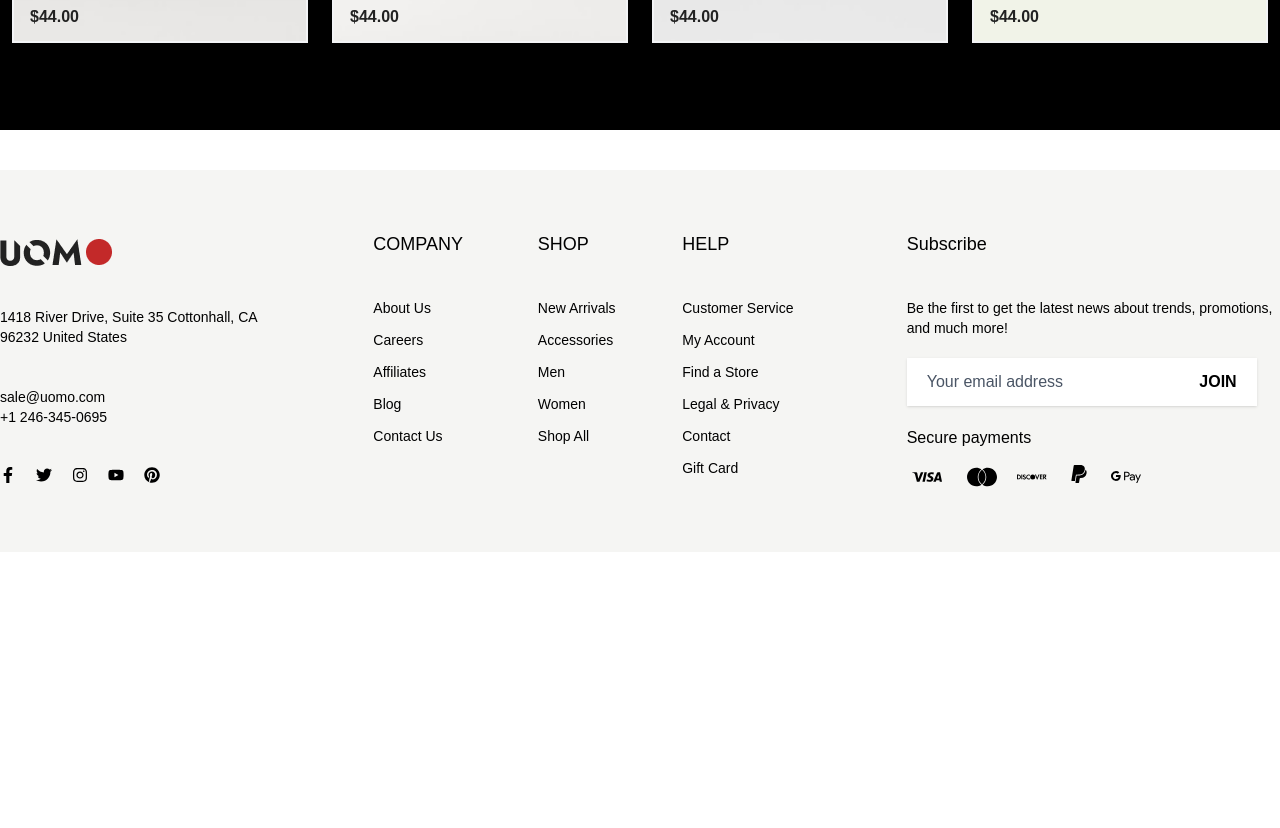
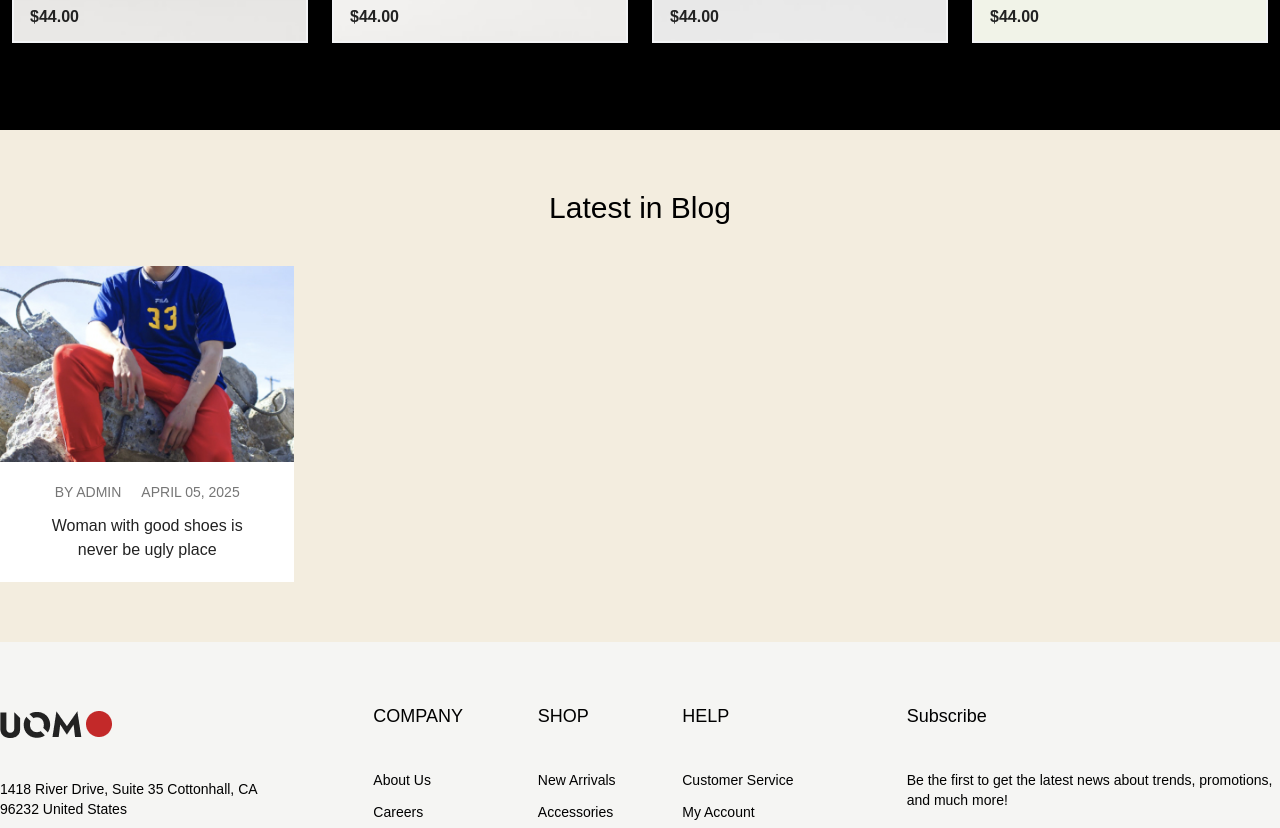
Before and after one commit to twahidulislamdev/uomo, a React (Vite) app: page / in a window 1280 px wide. Shown: the part 4820-5648 px from the top of the page. Before the commit the page ends 5372 px from the top, so only its background shows below. Built offline with nearby package versions, Linux system fonts and the light colour scheme.

Commit message:
add blog Section

```diff
--- a/src/components/LatestBlogCard.jsx
+++ b/src/components/LatestBlogCard.jsx
@@ -1,9 +1,26 @@
-import React from 'react'
+import React from "react";
+import Container from "./Container";
+import Image from "./Image";
+import Flex from "./Flex";
 
-const LatestBlogCard = () => {
+const LatestBlogCard = ({ imgSrc, imgAlt, adminTxt, dateTxt, pTxt }) => {
   return (
-    <div>LatestBlogCard</div>
-  )
-}
+    <>
+      <div className="w-[23%] bg-white ">
+        <img className="w-full " src={imgSrc} alt={imgAlt} />
 
-export default LatestBlogCard
+        <div className="w-full py-5 ">
+          <ul className="flex justify-center gap-x-5 ">
+            <li className="text-sm text-seconderyColor">{adminTxt}</li>
+            <li className="text-sm text-seconderyColor">{dateTxt}</li>
+          </ul>
+          <p className="text-base text-center m-auto text-mainColor w-2/3 pt-3">
+            {pTxt}
+          </p>
+        </div>
+      </div>
+    </>
+  );
+};
+
+export default LatestBlogCard;
--- /dev/null
+++ b/src/components/layouts/LatestBlog.jsx
@@ -0,0 +1,26 @@
+import React from "react";
+import LatestBlogCard from "../LatestBlogCard";
+import Container from "../Container";
+import Flex from "../Flex";
+import BlogOne from "../../assets/blogOne.png";
+
+const LatestBlog = () => {
+  return (
+    <>
+      <div className="py-15 bg-[#F3EDDF]  ">
+        <Container>
+            <h3 className="text-center text-3xl mb-10">Latest in Blog</h3>
+          <Flex>
+            <LatestBlogCard imgSrc={BlogOne} imgAlt={"Blog One"}
+            adminTxt={"BY ADMIN"}
+            dateTxt={"APRIL 05, 2025"}
+            pTxt={`Woman with good shoes is
+never be ugly place`} />
+          </Flex>
+        </Container>
+      </div>
+    </>
+  );
+};
+
+export default LatestBlog;
--- a/src/components/layouts/LimitedEdition.jsx
+++ b/src/components/layouts/LimitedEdition.jsx
@@ -17,7 +17,6 @@ import LimitedEditionCard from "../LimitedEditionCard";
 import TestiPrevArrow from "../TestiPrevArrow";
 import TestiNextArrow from "../TestiNextArrow";
 
-
 const LimitedEdition = () => {
   const settings = {
     dots: false,
@@ -32,9 +31,11 @@ const LimitedEdition = () => {
   };
   return (
     <>
-      <div className="bg-black pt-15 pb-20 mb-10">
+      <div className="bg-black pt-15 pb-20 ">
         <Container>
-          <h3 className="text-[35px] text-white text-center">Limited Edition</h3>
+          <h3 className="text-[35px] text-white text-center">
+            Limited Edition
+          </h3>
           <div className="mt-10">
             <Slider className="" {...settings}>
               <div className="">
@@ -48,7 +49,6 @@ const LimitedEdition = () => {
                   productColor={"Gray"}
                   badgeClassName={"bg-white"}
                 />
-
               </div>
               <div className="">
                 <LimitedEditionCard
--- a/src/components/pages/Home.jsx
+++ b/src/components/pages/Home.jsx
@@ -6,6 +6,7 @@ import Collection from '../layouts/Collection'
 import Testimonials from '../layouts/Testimonials'
 import InsideCollection from '../layouts/InsideCollection'
 import LimitedEdition from '../layouts/LimitedEdition'
+import LatestBlog from '../layouts/LatestBlog'
 
 const Home = () => {
   return (
@@ -16,6 +17,7 @@ const Home = () => {
     <Testimonials/>
     <InsideCollection/>
     <LimitedEdition/>
+    <LatestBlog/>
     </>
   )
 }
```
